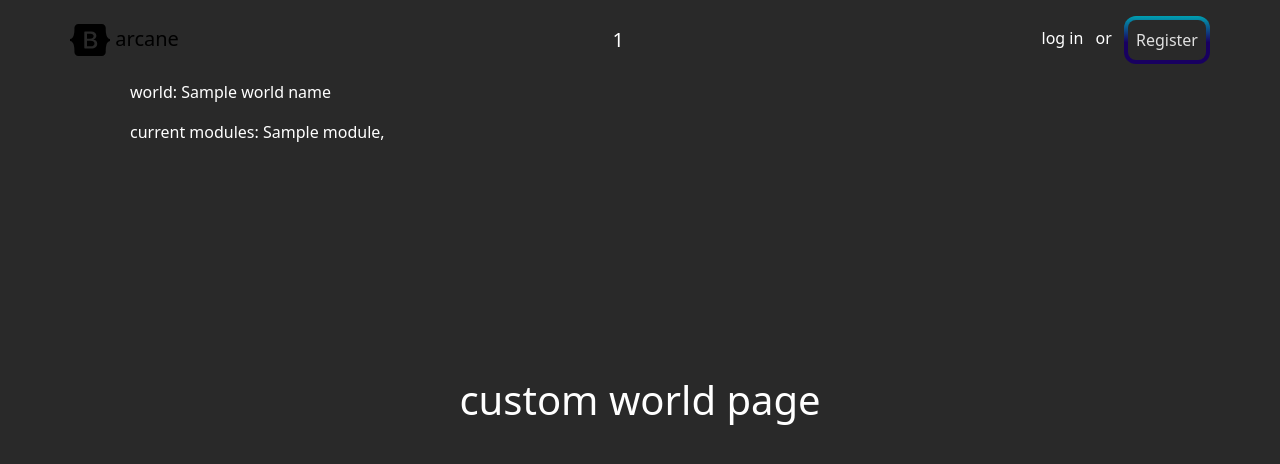
After one commit to DetoNate97/Assessment-2-web-app, a Flask app: template templates/world.html in a window 1280 px wide. The commit adds this page. Shown: the top 464 px of the page. Run offline with Flask 3, Linux system fonts and the light colour scheme; the template is opened without the code that fills it: most values are stand-ins (such as "Sample title", 1, 10 or a date in 2020).

Commit message:
worlds
now possible to create and store worlds. cant access them after creation yet, still WIP.

```diff
--- a/forms.py
+++ b/forms.py
@@ -18,6 +18,7 @@ class LoginForm(FlaskForm):
     fields = ("FloatingUsername", "FloatingPassword")
 
 class CustomSelectForm(FlaskForm):
+    # add a name field.
     # characters:
     CharCreator = BooleanField('Character Creator', default="checked")
     # setting
--- a/main.py
+++ b/main.py
@@ -1,23 +1,29 @@
-from flask import Flask, render_template, url_for, redirect, flash
+from flask import Flask, render_template, url_for, redirect, flash, session
 from forms import RegisterForm, LoginForm, CustomSelectForm
-import os, sqlite3, secrets
+import os, sqlite3, secrets, json
 from cryptography.fernet import Fernet
-# alternate encryption modules:
-# import hashlib, zlib
+from werkzeug.security import generate_password_hash, check_password_hash
+# alternate security modules: import hashlib, zlib
 # print(hashlib.algorithms_available)
-# password = input("Enter a password: ")
-# hashed_password = hashlib.sha256(password.encode()).hexdigest()
-# print("Hashed password:", hashed_password)
+# output = hashlib.sha256(input.encode()).hexdigest()
+
+# switched from hashlib to werkzeug because generate_password_hash does exactly the same thing but i dont have to code it.
+# also encryption doesnt work when the key changes so the key needs to be stored as well to even read or compare the password for logins.
+# but that is basically storing the key and lock in the same place so defeats the purpose of encrypting it in the first place.
+# reminder to switch to just hashing it so i dont need to store the key...
 
 app = Flask(__name__)
 app.config['SECRET_KEY'] = secrets.token_hex(16)
-current_user = ""
-key = Fernet.generate_key()
+key = Fernet.generate_key() # i should prob make this a const...
 cipher = Fernet(key)
 key = key.decode()
-# print(key)
-# key = b'-SB8UllACGvAHyRGhJGxgiwl5-UuxUfNAcY3BRvZMSI='
-# cipher = Fernet(key)
+salt = os.urandom(16)
+
+def hash_password(password):
+    '''
+    currently unused function. hashes the input and returns it.
+    '''
+    return generate_password_hash(password)
 
 def encrypt_message(msg):
     '''
@@ -44,22 +50,23 @@ def decrypt_message(msg, key):
     cipher = Fernet(key.encode())
     return (cipher.decrypt(msg.encode())).decode()
 
-# database file path
+# database file path:
 db_path = os.path.join("database", "database.db")
-'''change path to fit venv location'''
+# change path to fit venv location
 
-# connect to the database.
+# connect to the database:
 try:
-    db = sqlite3.connect(db_path, check_same_thread=False) # "check_same_thread=False" fix used from assessment 1.
+    DB = sqlite3.connect(db_path, check_same_thread=False) # "check_same_thread=False" fix used from assessment 1.
     print(f"Connected")
 except sqlite3.OperationalError as error:
     print(f"Error: {error}")
 
+# website routes:
 @app.route('/')
 def welcome():
     '''
     Handles rendering of the landing page of the website. its the page the viewer first sees.
-    Returns a rendered html.
+    Returns a rendered html. no methods :)
     '''
     return render_template('welcome.html')
 
@@ -76,21 +83,27 @@ def login():
                 if the password matches: logs in the user
                 if the password doesnt match: flash an error message
     '''
-    global current_user, db
-    page, form = "Log In", LoginForm()
+    form = LoginForm()
     fields = form.fields
+    page = "Log In"
+
     if form.validate_on_submit():
+        # get submitted data:
         log_user, log_pass = str(form.FloatingUsername.data), str(form.FloatingPassword.data)
-        db_data = db.execute("SELECT password,key FROM Users WHERE username = ?", [log_user]).fetchall() # db_data is in the format [("password", "key")]. why, sql, why.
+        # get stored password:
+        db_data = DB.execute("SELECT password,key FROM Users WHERE username = ?", [log_user]).fetchall() # db_data is in the format [("password", "key")]. why, sql, why.
+        # check if there is a stored password:
         if not db_data:
             flash(f'Failed to log in, user {log_user} does not exist', 'danger')
         else:
-            db_password = db_data[0][0]
+            db_password = db_data[0][0] # gets the data out of the stupid double tuple trouble.
             db_key = db_data[0][1]
             db_password = decrypt_message(db_password, db_key)
+            # compare input and stored passwords:
             if db_password == log_pass:
                 flash(f'Successfully logged in user {log_user}!', 'success')
-                current_user = log_user
+                session['current_user'] = log_user
+                session['user_worlds'] = os.path.join("database", f"{log_user}_worlds.ndjson")
                 return redirect(url_for('home'))
             else:
                 flash(f'failed to log in, check username and password.', 'danger')
@@ -107,17 +120,24 @@ def register():
           if the username isnt taken: saves the user to the database, logs in the user, and redirects to the home page.
           if the username is taken: flash an error message.
     '''
-    global current_user, db, key
-    page, form = "Register", RegisterForm()
+    global key
+    page = "Register"
+    form = RegisterForm()
     fields = form.fields
+
     if form.validate_on_submit():
+        # get submitted data:
         reg_user, reg_email, reg_pass = str(form.FloatingUsername.data), str(form.FloatingEmail.data), str(form.Password.data)
-        if not db.execute( f"SELECT password FROM Users WHERE username = ?", [reg_user] ).fetchall():
-            cursor = db.cursor()
-            cursor.execute("INSERT INTO Users (username, email, password, key) VALUES (?, ?, ?, ?)", (reg_user, reg_email, f"{encrypt_message(reg_pass)}", key)) # save new user to db
-            # create user's worlds db: cursor.execute(f"CREATE TABLE User_{reg_user}_Worlds (id INTEGER PRIMARY KEY AUTOINCREMENT, account_holder TEXT NOT NULL, account_name TEXT NOT NULL, balance INTEGER)")
-            db.commit()
-            current_user = reg_user
+        # check if the username is already taken:
+        if not DB.execute( f"SELECT password FROM Users WHERE username = ?", [reg_user] ).fetchall():
+            # save new user to the database:
+            cursor = DB.cursor()
+            cursor.execute("INSERT INTO Users (username, email, password, key) VALUES (?, ?, ?, ?)", (reg_user, reg_email, f"{encrypt_message(reg_pass)}", key))
+            cursor.execute(f"CREATE TABLE User_{reg_user}_Worlds (id INTEGER PRIMARY KEY AUTOINCREMENT, WorldName TEXT NOT NULL)") # delete
+            DB.commit()
+            session['current_user'] = reg_user
+            # set the path for the user's stored worlds:
+            session['user_worlds'] = os.path.join("database", f"{reg_user}_worlds.ndjson")
             flash(f'Account created for {form.FloatingUsername.data}!', 'success')
             return redirect(url_for('home'))
         else:
@@ -127,66 +147,142 @@ def register():
 @app.route('/home', methods=['GET', 'POST'])
 def home():
     '''
-    Handles rendering of the home page. this is where all the cards for the user's worlds are displayed. slightly inspired by google docs.
-    renders the home.html, checks if current_user doesnt exist and redirects to login
+    Handles the home page. this is where all the cards for the user's worlds are displayed. slightly inspired by google docs/canvas.
 
-    Returns:
-        A rendered html
-        or
-        A redirect to login if there is no current_user
+    Methods:
+    GET: render the home.html with the form in the modal.
+    POST: validate the submitted data, create a new world with the selected modules.
     '''
     form = CustomSelectForm()
-    CharFields = form.CharacterFields
-    SettingFields = form.SettingFields
-    GameFields = form.GameplayFields
-    fields=form.fields
+    CharFields, SettFields, GameFields = form.CharacterFields, form.SettingFields, form.GameplayFields # split bc there are subheadings
+    fields=form.fields # why is this here
+    current_user = session.get('current_user')
+    user_worlds = session.get('user_worlds')
+    page = "home"
+    data = []
 
-    global current_user
-    page = "home"
+    # attempt to open the stored worlds. if there is no file it means there are no stored worlds.
+    try:
+        with open(user_worlds, "r") as file:
+            for line in file:
+                data.append(json.loads(line))
+    except:
+        pass
+
+    # redirect to login if there is no user logged in: (this prevents a crash when saving the py files)
     if not current_user:
         return redirect(url_for("login"))
     else:
         if form.validate_on_submit():
-            pass
-        return render_template('home.html', page=page, user=current_user, form=form, fields=fields, CharFields=CharFields, SettingFields=SettingFields, GameFields=GameFields)
+            # delete:
+            cursor = DB.cursor()
+            cursor.execute(f"INSERT INTO User_{current_user}_Worlds (WorldName) VALUES (?)", ("test",))
+            DB.commit()
+            # record the selected modules:
+            modules = []
+            for i in form.CharacterFields:
+                if form[i].data:
+                    modules.append(i)
+            for i in form.SettingFields:
+                if form[i].data:
+                    modules.append(i)
+            for i in form.GameplayFields:
+                if form[i].data:
+                    modules.append(i)
+            # (temp):
+            print("saved modules: ", modules)
+            session['world_modules'] = modules
+            # create the world in the json file:
+            data = {
+                "name": "custom",
+                "modules": modules
+                }
+            with open(user_worlds, "a") as file:
+                file.write(json.dumps(data) + "\n")
+            return redirect(url_for('world', world_name="custom"))
+        return render_template('home.html', page=page, user=current_user, form=form, fields=fields, CharFields=CharFields, SettingFields=SettFields, GameFields=GameFields, data=data)
 
 @app.route('/settings')
 def settings():
     '''
-    Handles rendering of the settings page.
-    (slightly inspired by microsoft edge settings)
+    Handles rendering of the settings page. slightly inspired by microsoft edge settings
 
-    This route (edits x setting, etc)<-later
-    renders the settings.html and then returns it to be viewed.
-
-    Parameters:
-        none
-
-    Returns:
-        A rendered html
+    methods
     '''
     page = "settings"
     return render_template('settings.html', page=page)
 
-world_name = "example_name"
-@app.route(f'/{world_name}')
-def world_1(): # figure out how to make procedural
+@app.route('/run_function', methods=['POST'])
+def run_function():
     '''
-    Handles rendering of the home page of a user's custom world.
+    test function
+    '''
+    print("Button was clicked!")
+    return redirect(url_for('home'))
 
-    This route (edits x features of the world, etc)<-later
-    renders the world's .html and then returns it to be viewed.
+@app.route('/run_function_book', methods=['POST'])
+def run_function_book():
+    '''
+    enters "book" into the db for the user's worlds and redirects to the world page.
+    '''
+    modules = ['CharCreator', 'Historical', 'Maps', 'Locations', 'Hierarchy', 'Factions', 'Laws', 'Cultures', 'Technology', 'Languages', 'Currency'] # set the preset modules
+    # create the new world in the json file:
+    user_worlds = session.get('user_worlds')
+    data = {
+        "name": "book",
+        "modules": modules
+        }
+    with open(user_worlds, "a") as file:
+        file.write(json.dumps(data) + "\n")
+    # delete:
+    current_user = session.get('current_user')
+    cursor = DB.cursor()
+    cursor.execute(f"INSERT INTO User_{current_user}_Worlds (WorldName) VALUES (?)", ("book",))
+    DB.commit()
+    # store the selected modules (temp):
+    session['world_modules'] = modules
 
-    Parameters:
-        none
+    return redirect(url_for('world', world_name="book"))
 
-    Globals:
-        world_name : the name of the world to be rendered (temporary)
+@app.route('/run_function_movie', methods=['POST'])
+def run_function_movie():
+    '''
+    enters "movie" into the db for the user's worlds
+    '''
+    current_user = session.get('current_user')
+    cursor = DB.cursor()
+    cursor.execute(f"INSERT INTO User_{current_user}_Worlds (WorldName) VALUES (?)", ("movie",))
+    DB.commit()
+    return redirect(url_for('home', world_name=""))
 
-    Returns:
-        A rendered html
+@app.route('/run_function_game', methods=['POST'])
+def run_function_game():
     '''
-    return render_template(f'{world_name}.html')
+    enters "game" into the db for the user's worlds
+    '''
+    current_user = session.get('current_user')
+    cursor = DB.cursor()
+    cursor.execute(f"INSERT INTO User_{current_user}_Worlds (WorldName) VALUES (?)", ("game",))
+    DB.commit()
+    return redirect(url_for('home'))
+
+world_name = "example_world"
+@app.route(f'/world/<world_name>')
+def world(world_name):
+    '''
+    Handles the custom worlds.
+    instead of somehow creating an individual html file for each world, this instead is a single file that gets all the data for the world and displays it.
+
+    param:
+    world name: ............................ activate dem neurons
+    '''
+    modules = session.get('world_modules')
+    current_user = session.get('current_user')
+    if not current_user:
+        return redirect(url_for("login"))
+
+    return render_template(f'world.html', world_name=world_name, modules=modules)
 
 if __name__ == '__main__': # runs if file is run as script, but not if its imported
     app.run(debug=True, port=5000, host="0.0.0.0")
+    # make a start.bat file
--- a/static/css/style.css
+++ b/static/css/style.css
@@ -88,6 +88,20 @@ h1, h2, h3, h4, h5, h6 {
   text-align: center;
 }
 
+.card-button-back {
+  color: #ffffff;
+  width: 100px;
+  height: 100px;
+  padding: 0;
+  background-color: #39393900;
+  border-width: 2px;
+  appearance: none;
+  border-style: none;
+  display: flex;
+  justify-content: center;
+
+}
+
 .checkbox {
   background-color: #292929;
 }
@@ -148,8 +162,6 @@ h1, h2, h3, h4, h5, h6 {
   border-radius: 10px;
   color: #58151c;
   background: #f8d7da;
-  margin-right: -1.5em;
-  margin-left: 0;
 }
 
 .close-btn-danger:hover {
--- /dev/null
+++ b/templates/world.html
@@ -0,0 +1,30 @@
+{% extends "index.html" %}
+
+{% block content %}
+
+    <div class="ms-5">
+        <p class="centred welcomeprompt">custom world page</p>
+        world: {{world_name}}
+        <p>
+        </p>
+        current modules:
+        {% for module in modules %}
+            {{module}},
+        {% endfor %}
+    </div>
+
+{% endblock content %}
+
+{% block navbar_right %}
+
+    <div class="red">
+        <a href="{{url_for('login')}}" class="me-2 link">log in</a>
+        or
+        <a href="{{url_for('register')}}" class="ms-2">
+            <div class="register-btn btn containerborder">
+                Register
+            </div>
+        </a>
+    </div>
+
+{% endblock navbar_right %}
```
Also changed, not shown: templates/home.html (+11 -8 lines), database/database.db, 1 other file.
